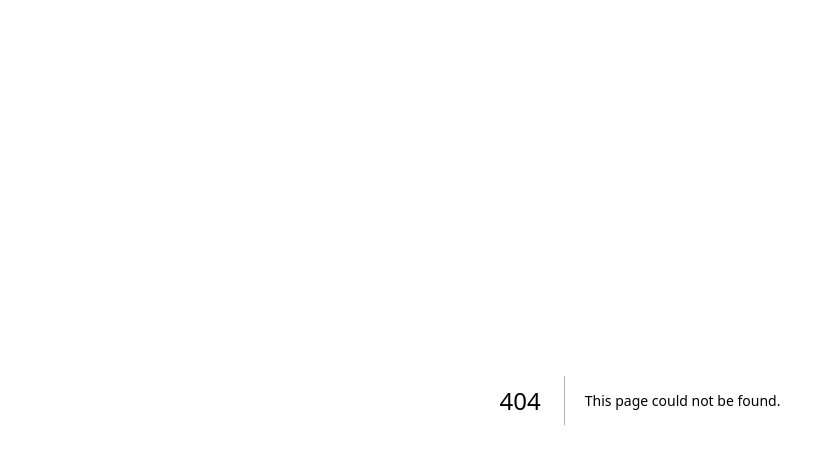
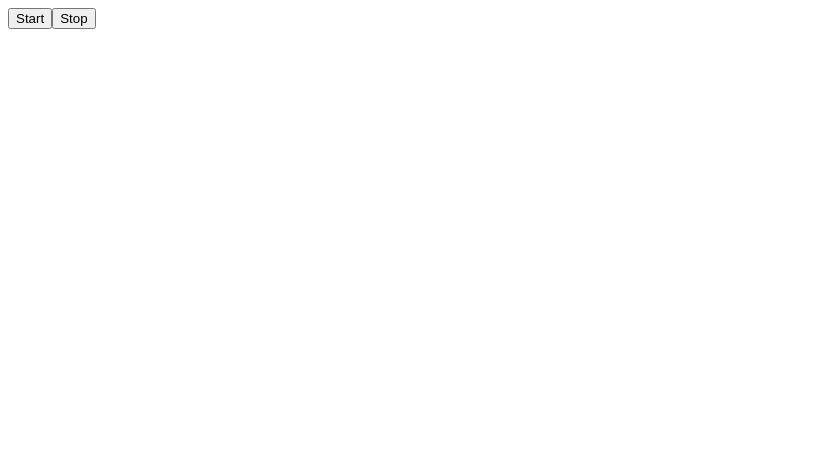
Before and after one commit to napatswift/CB-webapp, a Next.js app: page /stream in a window 1280 px wide. Before the commit this address had no page. Shown: the top 464 px of the page, without its empty margins (0-835 px from the left). Built offline with nearby package versions, Linux system fonts and the light colour scheme.

Commit message:
Add StreamRecorder component and StreamPage

```diff
--- /dev/null
+++ b/src/components/StreamRecorder.tsx
@@ -0,0 +1,183 @@
+"use client";
+
+import { SERVER_BASE_URL } from "@/constants";
+import { useCallback, useEffect, useMemo, useRef, useState } from "react";
+
+interface SongAPIResponse {
+  results: {
+    song: string;
+    score: number;
+  }[];
+}
+
+interface AudioFileCheckerResponse {
+  data: {
+    is_valid: boolean;
+  };
+}
+
+async function audioHandler(
+  audioChunks: Blob[]
+): Promise<AudioFileCheckerResponse> {
+  const blob = new Blob(audioChunks, {
+    type: "audio/webm;codecs=opus",
+  });
+
+  const form = new FormData();
+
+  form.append("audio", blob, "audio.webm");
+  form.append("timestamp", new Date().toISOString());
+
+  return fetch(SERVER_BASE_URL + "/api/check/audio_file/", {
+    method: "POST",
+    body: form,
+    credentials: "include",
+  })
+    .then((data) => data.json())
+    .catch((err) => console.log(err));
+}
+
+async function speechToTextHandler(
+  audioChunks: Blob[],
+  startAt: number = 0
+): Promise<{
+  data: {
+    text: string;
+    timestamp: string;
+  };
+  error?: string;
+}> {
+  const blob = new Blob(audioChunks, {
+    type: "audio/webm;codecs=opus",
+  });
+
+  const form = new FormData();
+
+  form.append("audio", blob, "audio.webm");
+  form.append("start_at", startAt.toString());
+  form.append("timestamp", new Date().toISOString());
+
+  return fetch(SERVER_BASE_URL + "/api/tr/", {
+    method: "POST",
+    body: form,
+    credentials: "include",
+  })
+    .then((resp) => {
+      if (!resp.ok) return { error: resp.statusText };
+
+      return resp.json();
+    })
+    .catch((err) => ({ data: { text: "", timestamp: "" } }));
+}
+
+const FFT_SIZE = 2048;
+const BUFFER_LENGTH = 1024;
+const FILE_HEADER_SIZE = 44;
+
+function StreamAudioRecorder() {
+  const mediaRecorder = useRef<MediaRecorder | null>(null);
+  const [lyrics, setLyrics] = useState<{ line: string; timestamp: string }[]>(
+    []
+  );
+  const [errorMessage, setErrorMessage] = useState<string | null>(null);
+  const audioChunks = useRef<Blob[]>([]);
+  const startRecording = useCallback(() => {
+    if (mediaRecorder.current !== null) return;
+    navigator.mediaDevices.getUserMedia({ audio: true }).then((stream) => {
+      mediaRecorder.current = new MediaRecorder(stream, {
+        mimeType: "audio/webm;codecs=opus",
+      });
+
+      mediaRecorder.current.start(
+        2000 // 2 seconds
+      );
+
+      mediaRecorder.current.onstop = (e) => {
+        audioHandler([...audioChunks.current]).then((resp) => {
+          console.log("onstop::done", resp.data.is_valid);
+        });
+      };
+
+      mediaRecorder.current.ondataavailable = (e) => {
+        audioChunks.current.push(e.data);
+
+        /*
+        audioHandler([...audioChunks.current])
+          .then((resp) => {
+            console.log("ondataavailable::whole: done", resp.data.is_valid);
+          })
+          .catch((err) => {
+            setErrorMessage(err.message);
+          });
+
+        /*
+        speechToTextHandler([headerChunk.current, ...audioChunks.current]).then(
+          (resp) => {
+            console.log("ondataavailable::whole: done", resp.data);
+          }
+        );*/
+
+        if (audioChunks.current.length < 4) return;
+        speechToTextHandler(
+          [
+            audioChunks.current[0],
+            ...audioChunks.current.slice(audioChunks.current.length - 3),
+          ],
+          2
+        ).then((resp) => {
+          if (resp.error) {
+            setErrorMessage((prev) => resp.error || "");
+            return;
+          }
+          if (!resp.data.text) return;
+          setLyrics((prev) =>
+            [
+              ...prev,
+              { line: resp.data.text, timestamp: resp.data.timestamp },
+            ].sort((a, b) => {
+              if (a.timestamp < b.timestamp) return -1;
+              if (a.timestamp > b.timestamp) return 1;
+              return 0;
+            })
+          );
+        });
+      };
+    });
+  }, [setLyrics, setErrorMessage]);
+
+  const stopRecording = useCallback(() => {
+    if (mediaRecorder.current === null) return;
+    if (mediaRecorder.current.state !== "inactive") {
+      mediaRecorder.current.stop();
+    }
+
+    mediaRecorder.current.stream
+      .getAudioTracks()
+      .forEach((track) => track.stop());
+    mediaRecorder.current = null;
+    audioChunks.current = [];
+  }, []);
+
+  return (
+    <div className=" relative w-full">
+      <button className=" absolute top-0 left-0" onClick={startRecording}>
+        Start
+      </button>
+      <button className=" absolute top-0 right-0" onClick={stopRecording}>
+        Stop
+      </button>
+      <div>
+        {errorMessage && <div className=" text-red-500">{errorMessage}</div>}
+      </div>
+      <div>
+        {lyrics.map((lyric, i) => (
+          <div key={i}>
+            {lyric.timestamp} - {lyric.line}
+          </div>
+        ))}
+      </div>
+    </div>
+  );
+}
+
+export default StreamAudioRecorder;
--- /dev/null
+++ b/src/pages/stream/index.tsx
@@ -0,0 +1,11 @@
+import StreamRecorder from "@/components/StreamRecorder";
+
+function StreamPage() {
+  return (
+    <div>
+      <StreamRecorder />
+    </div>
+  );
+}
+
+export default StreamPage;
```
